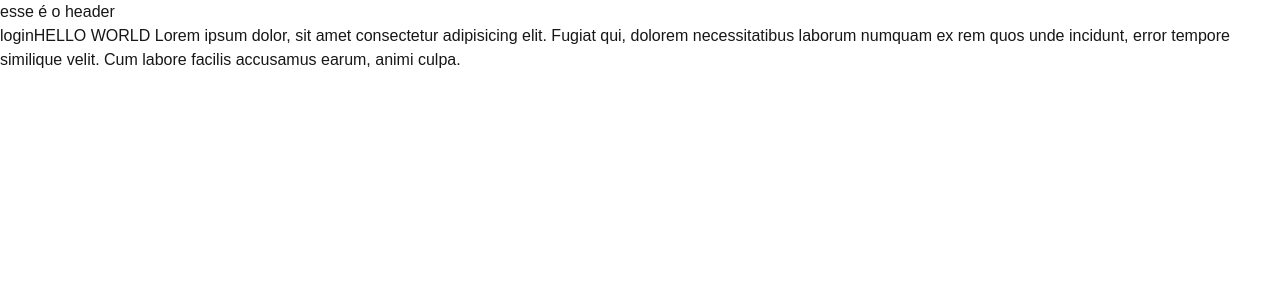
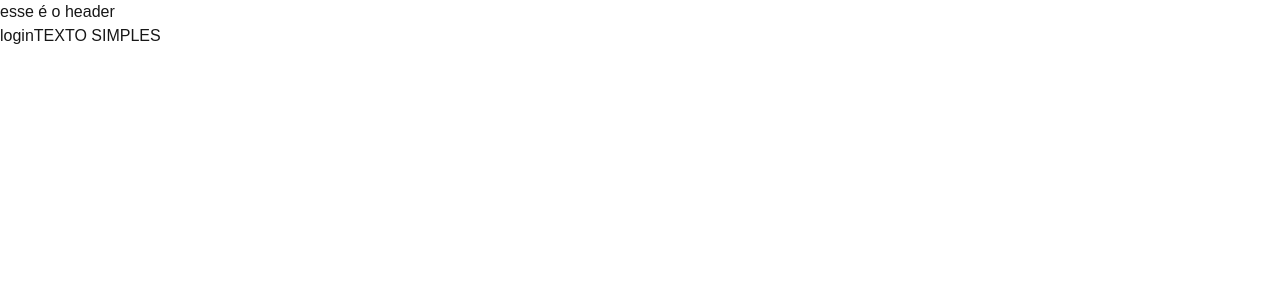
Before and after one commit to naruegsantos/myspace, a Next.js app: page / in a window 1280 px wide. Shown: the top 300 px of the page. Built offline with nearby package versions, Linux system fonts and the light colour scheme.

Commit message:
refac:fix text

```diff
--- a/src/app/page.tsx
+++ b/src/app/page.tsx
@@ -9,8 +9,7 @@ export default function Home() {
     <>
       <header>esse é o header</header>
       <Link href={"/login"}>login</Link>
-      HELLO WORLD
-      Lorem ipsum dolor, sit amet consectetur adipisicing elit. Fugiat qui, dolorem necessitatibus laborum numquam ex rem quos unde incidunt, error tempore similique velit. Cum labore facilis accusamus earum, animi culpa.
+        TEXTO SIMPLES
     </>
   );
 }
```
